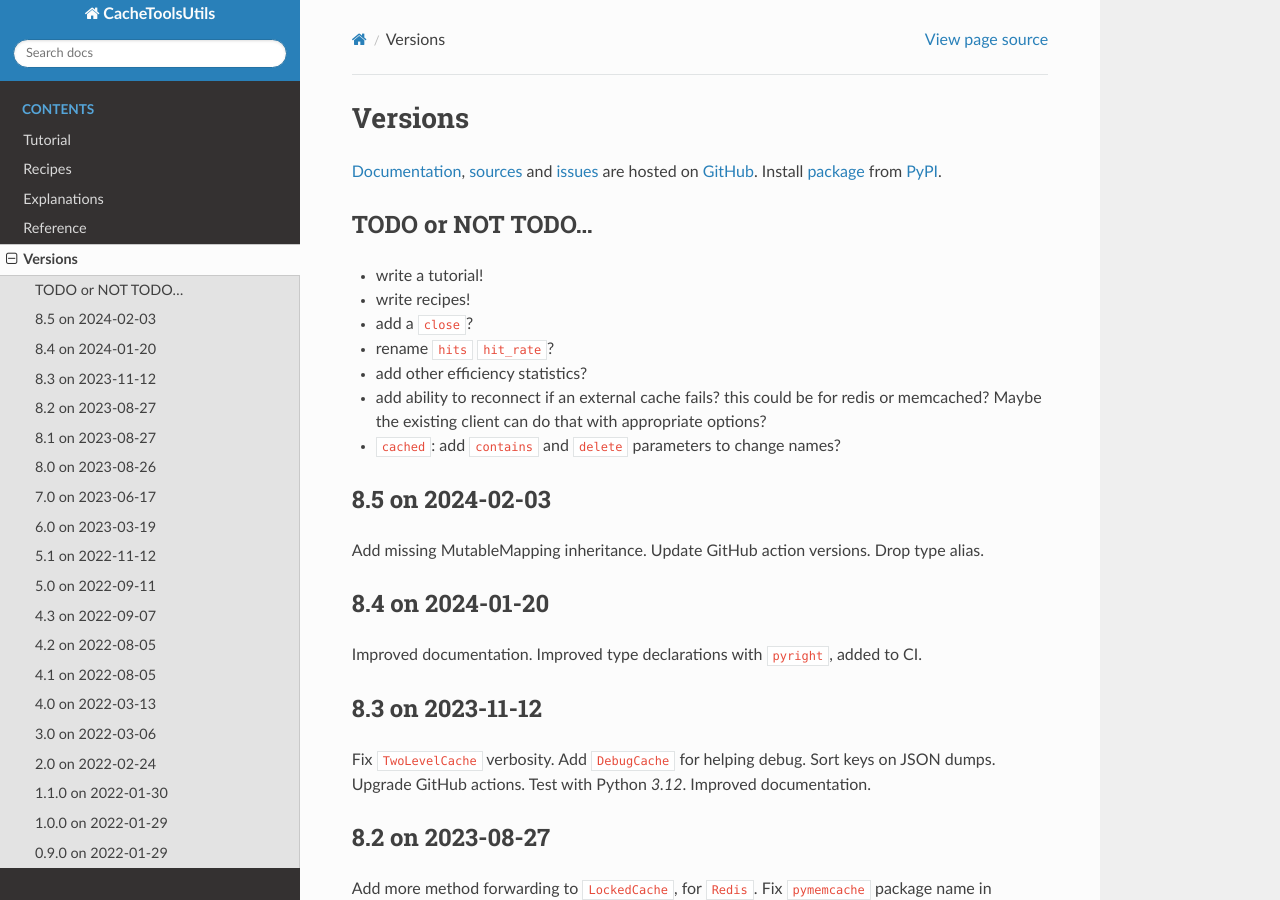
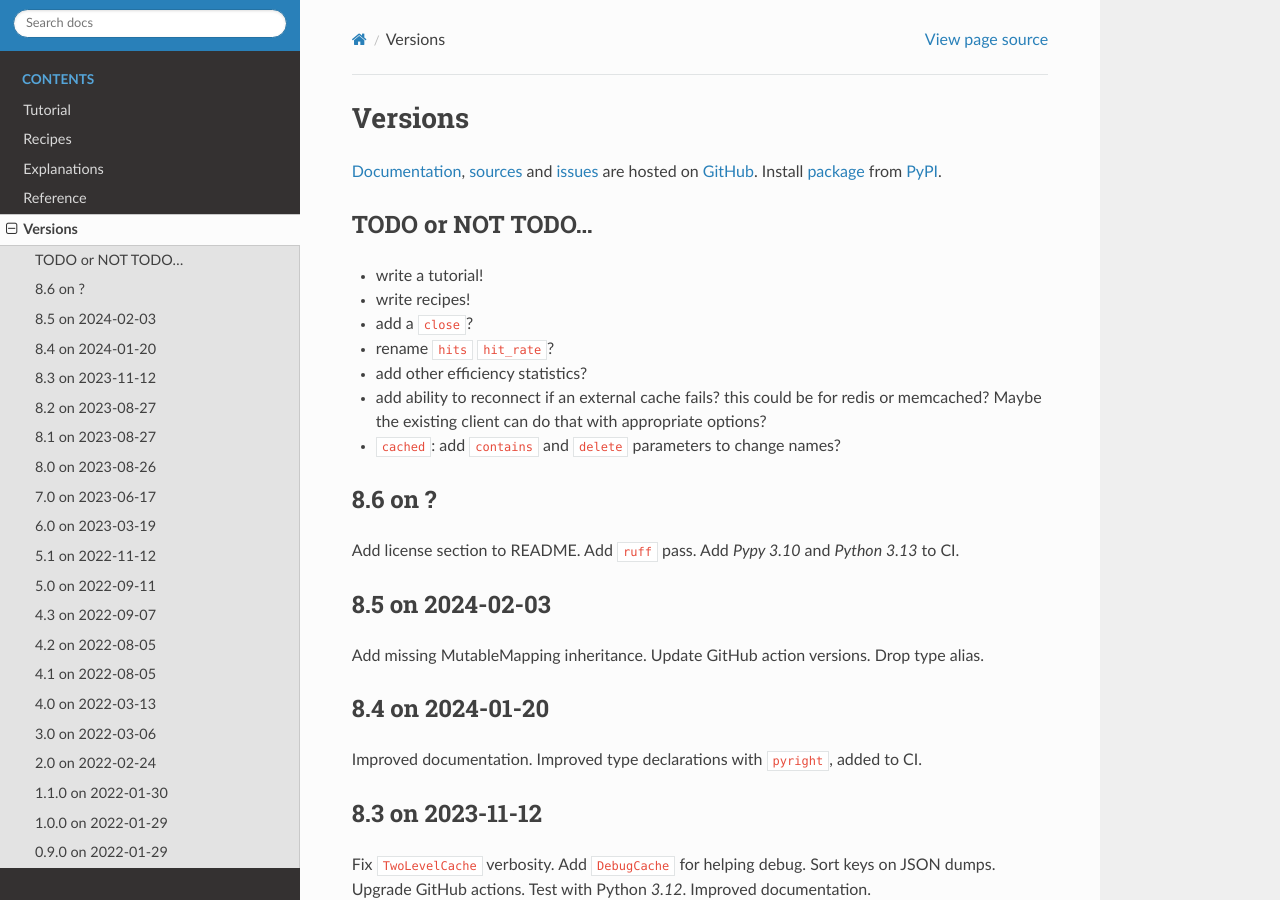
Before and after one commit to zx80/cachetools-utils, a Sphinx documentation site: the page built from docs/VERSIONS.md, in a window 1280 px wide and 900 px high. Built offline with Sphinx 7.4.7 and the Read the Docs theme 2.0.0, drawn with Linux system fonts in a browser that asks for light colours; pages that are not in the unit, such as notebooks, are missing from menus.

Commit message:
next release should be 8.6

```diff
--- a/docs/VERSIONS.md
+++ b/docs/VERSIONS.md
@@ -18,6 +18,12 @@
   this could be for redis or memcached?
   Maybe the existing client can do that with appropriate options?
 - `cached`: add `contains` and `delete` parameters to change names?
+
+## 8.6 on ?
+
+Add license section to README.
+Add `ruff` pass.
+Add _Pypy 3.10_ and _Python 3.13_ to CI.
 
 ## 8.5 on 2024-02-03
 
--- a/pyproject.toml
+++ b/pyproject.toml
@@ -4,7 +4,7 @@
 
 [project]
 name = "CacheToolsUtils"
-version = "8.5"
+version = "8.6"
 authors = [ { name = "Fabien Coelho", email = "cachetools.utils@coelho.net" } ]
 description = "Cachetools Utilities"
 readme = "README.md"
```
